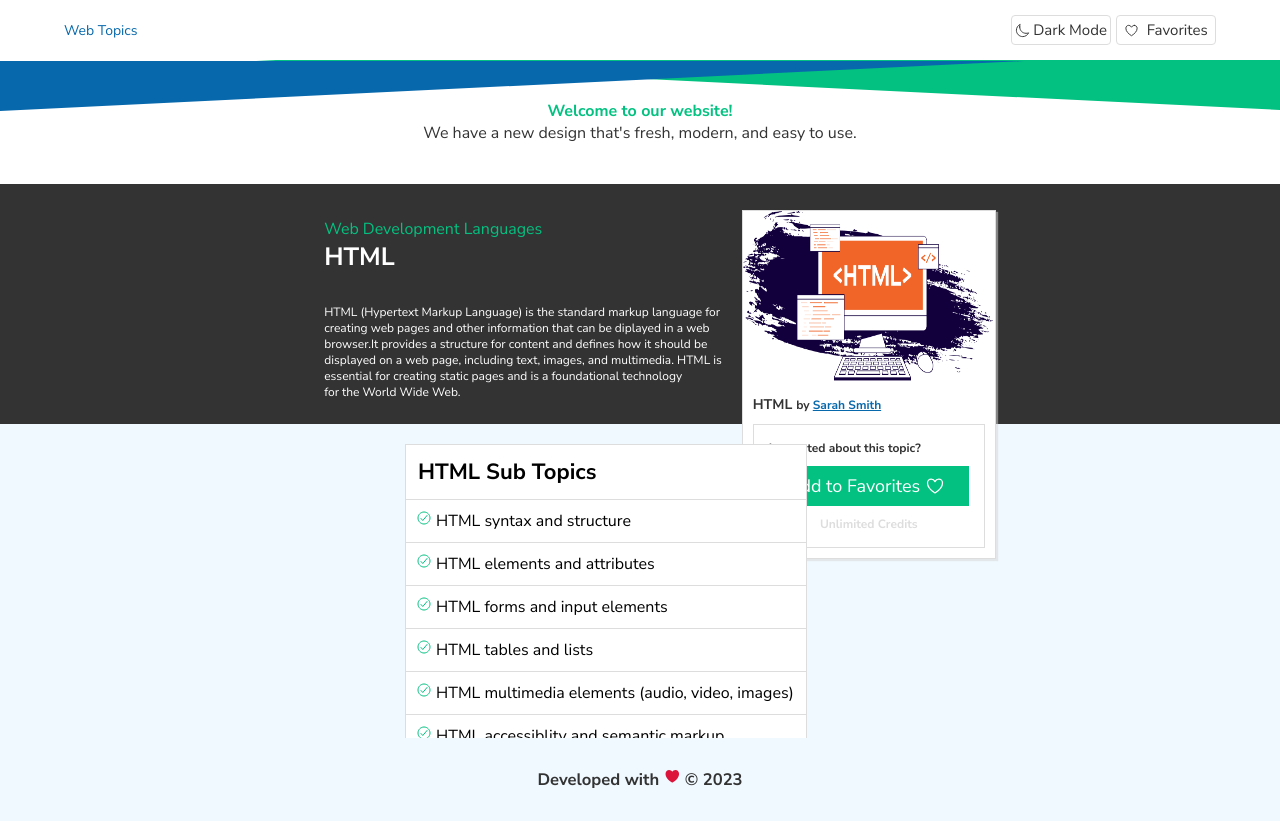
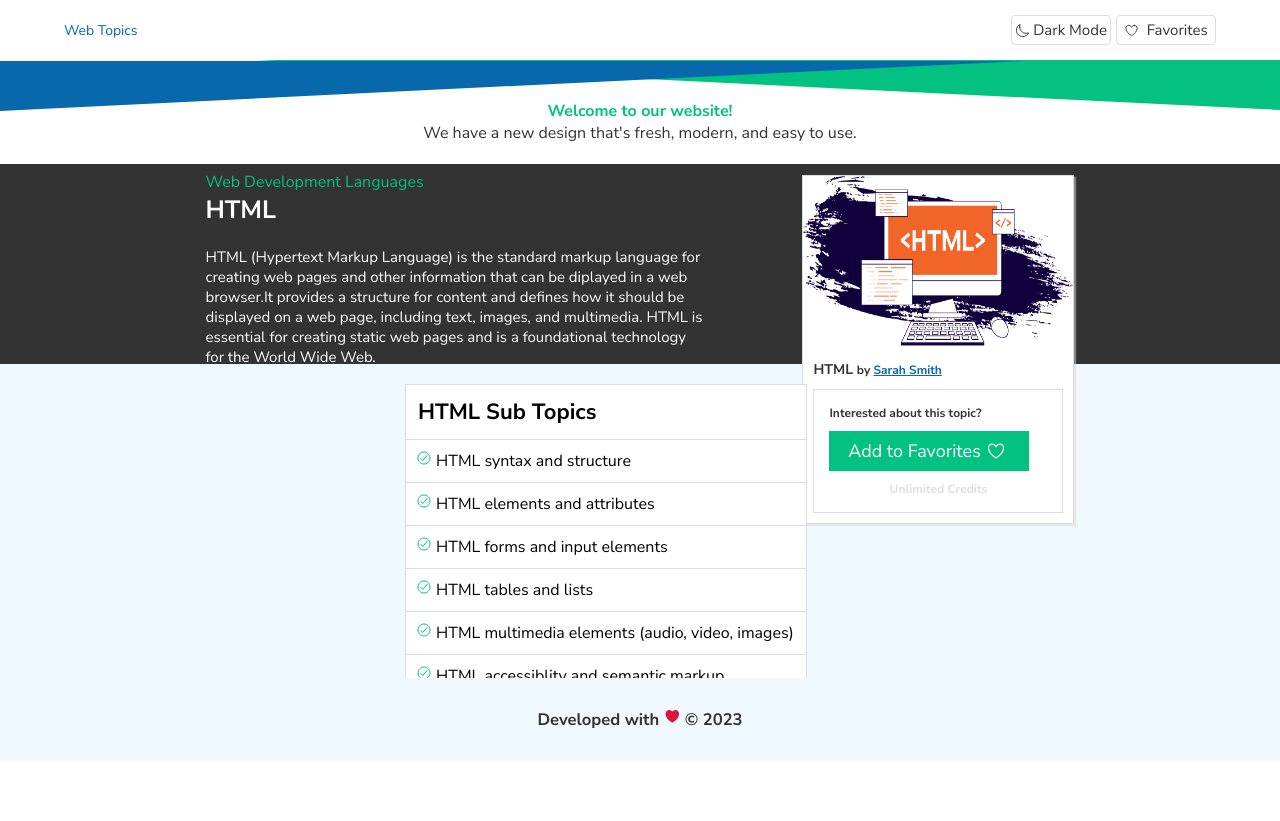
Before and after one commit to JSD-0723/Mostafa-Al-Haj-Qasem, a plain HTML site: page detail.html in a window 1280 px wide. After the commit the page ends 800 px from the top, so only its background shows below. Drawn offline with nearby package versions, Linux system fonts and the light colour scheme.

Commit message:
navigate page

```diff
--- a/detail.html
+++ b/detail.html
@@ -50,6 +50,7 @@
     </header>
     <main>
       <section>
+        <div class="black-container">
           <div class="language-details">
             <div class="language-description">
                 <p class="category">Web Development Languages</p>
@@ -59,7 +60,7 @@
                   creating web pages and other information that can be diplayed in a web</br>
                   browser.It provides a structure for content and defines how it should be </br>
                   displayed on a web page, including text, images, and multimedia. HTML is </br>
-                essential for creating static pages and is a foundational technology </br>
+                  essential for creating static web pages and is a foundational technology </br>
                   for the World Wide Web.
                 </p>
             </div>
@@ -73,6 +74,7 @@
                     <button class="favorite-button">Add to Favorites<ion-icon name="heart-outline"></ion-icon
                         ></button>
                     <p class="credit">Unlimited Credits</p>
+                </div>
             </div>
           </div>
         </div>
--- a/style.css
+++ b/style.css
@@ -339,16 +339,20 @@ footer{
     }
 }
 
-.language-details{
+.black-container{
     background-color: var(--body-text);
     color: var(--bg_default);
+    width: 100vw;
+    height: 25vh;
+}
+
+.language-details{
     display: flex;
     justify-content: center;
     align-items: center;
-    margin-top: 20px;
-    width: 100vw;
-    height: 220px;
-    padding: 10px;
+    width: 70%;
+    height: 100%;
+    margin: 0 auto;
 }
 
 .language-description{
@@ -360,8 +364,8 @@ footer{
 }
 
 .language-definition{
-    margin-top: 30px;
-    font-size: 12px;
+    margin-top: 20px;
+    font-size: 15px;
 }
 
 h2{
@@ -369,20 +373,18 @@ h2{
 }
 
 .language-card{
-    position: relative;
-    left: 20px;
-    top: 70px;
     border: 1px solid var(--lines-color);
     box-shadow: 2px 2px 1px rgba(215, 213, 213, 0.5);
     background-color: var(--bg_default);
-    margin-top: 20px;
+    margin-top: 170px;
+    margin-left: 100px;
     color:var(--body-text) ;
     font-size: 12px;
     font-weight: var(--bold-font);
 }
 
 .language-card img{
-    width: 250px;
+    width: 270px;
     height: 170px;
 }
 
```
Also changed, not shown: index.html (+2 -2 lines). Lines whose indentation alone changed are shown as unchanged.
